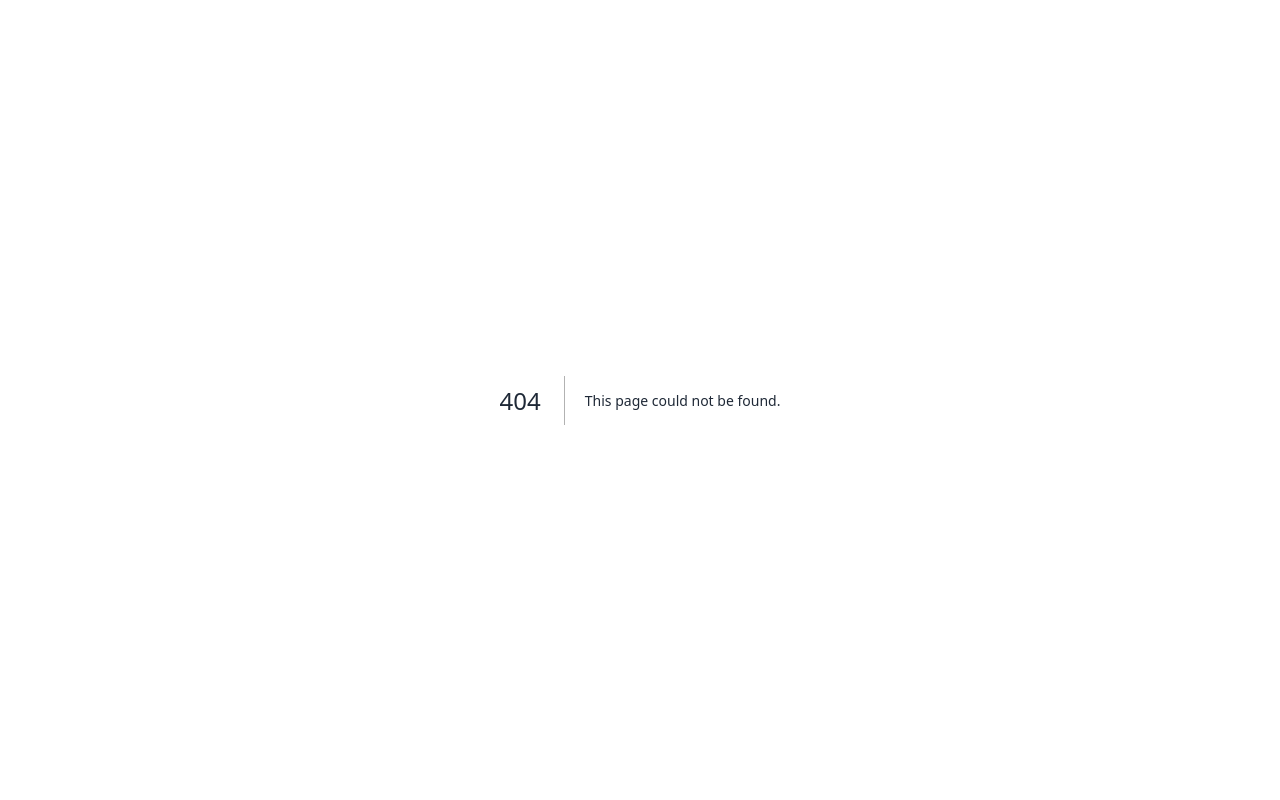
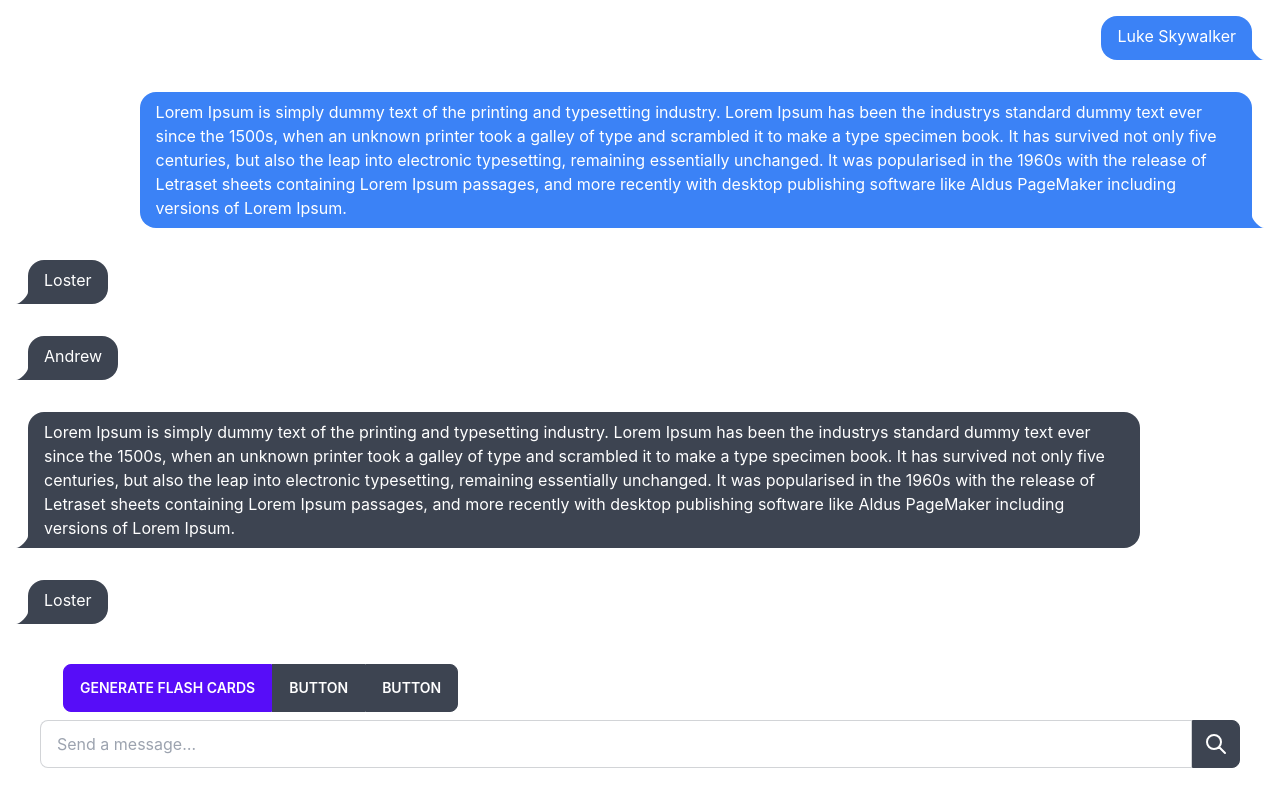
Before and after one commit to nathan-gage/StudySavantFrontend, a Next.js app in the folder embedded-client/: page /generate in a window 1280 px wide. Before the commit this address had no page. Shown: the top 800 px of the page. Built offline with nearby package versions, Linux system fonts and the light colour scheme.

Commit message:
add button group

```diff
--- /dev/null
+++ b/embedded-client/app/generate/page.tsx
@@ -0,0 +1,137 @@
+import Image from 'next/image'
+import { Inter } from 'next/font/google'
+
+const inter = Inter({ subsets: ['latin'] })
+
+const data = [
+  {
+    role: 'user',
+    message: 'Luke Skywalker',
+  },
+  {
+    role: 'user',
+    message:
+      'Lorem Ipsum is simply dummy text of the printing and typesetting industry. Lorem Ipsum has been the industrys standard dummy text ever since the 1500s, when an unknown printer took a galley of type and scrambled it to make a type specimen book. It has survived not only five centuries, but also the leap into electronic typesetting, remaining essentially unchanged. It was popularised in the 1960s with the release of Letraset sheets containing Lorem Ipsum passages, and more recently with desktop publishing software like Aldus PageMaker including versions of Lorem Ipsum.',
+  },
+  {
+    role: 'assistant',
+    message: 'Loster',
+  },
+  {
+    role: 'assistant',
+    message: 'Andrew',
+  },
+  {
+    role: 'assistant',
+    message:
+      'Lorem Ipsum is simply dummy text of the printing and typesetting industry. Lorem Ipsum has been the industrys standard dummy text ever since the 1500s, when an unknown printer took a galley of type and scrambled it to make a type specimen book. It has survived not only five centuries, but also the leap into electronic typesetting, remaining essentially unchanged. It was popularised in the 1960s with the release of Letraset sheets containing Lorem Ipsum passages, and more recently with desktop publishing software like Aldus PageMaker including versions of Lorem Ipsum.',
+  },
+  {
+    role: 'assistant',
+    message: 'Loster',
+  },
+  {
+    role: 'assistant',
+    message: 'Loster',
+  },
+  {
+    role: 'user',
+    message: 'Luke Skywalker',
+  },
+  {
+    role: 'user',
+    message:
+      'Lorem Ipsum is simply dummy text of the printing and typesetting industry. Lorem Ipsum has been the industrys standard dummy text ever since the 1500s, when an unknown printer took a galley of type and scrambled it to make a type specimen book. It has survived not only five centuries, but also the leap into electronic typesetting, remaining essentially unchanged. It was popularised in the 1960s with the release of Letraset sheets containing Lorem Ipsum passages, and more recently with desktop publishing software like Aldus PageMaker including versions of Lorem Ipsum.',
+  },
+  {
+    role: 'assistant',
+    message: 'Loster',
+  },
+  {
+    role: 'assistant',
+    message: 'Andrew',
+  },
+  {
+    role: 'assistant',
+    message:
+      'Lorem Ipsum is simply dummy text of the printing and typesetting industry. Lorem Ipsum has been the industrys standard dummy text ever since the 1500s, when an unknown printer took a galley of type and scrambled it to make a type specimen book. It has survived not only five centuries, but also the leap into electronic typesetting, remaining essentially unchanged. It was popularised in the 1960s with the release of Letraset sheets containing Lorem Ipsum passages, and more recently with desktop publishing software like Aldus PageMaker including versions of Lorem Ipsum.',
+  },
+  {
+    role: 'assistant',
+    message: 'Loster',
+  },
+  {
+    role: 'assistant',
+    message: 'Loster',
+  },
+]
+
+export default function Home() {
+  return (
+    <main className='flex flex-col bg-white mb-8 relative'>
+      {data.map((item, index) => {
+        return (
+          <div
+            key={index}
+            className={`chat ${
+              item.role === 'user' ? 'chat-end' : 'chat-start'
+            }  p-4`}
+          >
+            {/* <div className='chat-image avatar bg-neutral rounded-md'>
+              <svg
+                xmlns='http://www.w3.org/2000/svg'
+                height='48'
+                viewBox='0 96 960 960'
+                width='48'
+                className='flex p-1 items-center justify-center fill-white	'
+                // fill='currentColor'
+              >
+                <path d='M385 936q-51 0-86.5-38T258 812q-59-5-98.5-49.5T120 654q0-22 5.5-42.5T142 572q-11-18-16.5-38t-5.5-43q0-60 41.5-103t98.5-50q2-51 38.5-86.5T386 216q29 0 51.5 10.5T480 257q20-20 42-30.5t51-10.5q50 0 86 35.5t39 86.5q58 5 100 48.5T840 491q0 23-6 43.5T817 573q11 20 17 42t6 43q0 64-39.5 106.5T702 812q-5 48-41 86t-86 38q-30 0-52-10t-43-30q-21 20-43 30t-52 10Zm125-600v480q0 25 19.5 42.5T576 876q26 0 45-23t21-47q-23-8-43-21.5T565 751q-8-11-6-22.5t13-19.5q11-8 22.5-6t19.5 13q13 18 32 27.5t42 9.5q38 0 65-26t27-69q0-9-2-18.5t-4-19.5q-18 13-39.5 19.5T690 646q-13 0-21.5-8.5T660 616q0-13 8.5-21.5T690 586q38 0 64-28t26-67q0-38-28-65t-64-29q-10 24-28.5 42.5T617 467q-12 5-23-.5T579 449q-4-12 1-23.5t17-15.5q18-6 29.5-24t11.5-41q0-29-19-49t-45-20q-26 0-45 17.5T510 336Zm-60 480V336q0-25-18.5-42.5T386 276q-26 0-45.5 20T321 345q0 23 11 40.5t29 23.5q12 4 17.5 15.5T380 447q-5 12-16.5 18t-23.5 1q-24-8-42-26.5T270 397q-35 3-62.5 29.5T180 491q0 39 26 67t64 28q13 0 21.5 8.5T300 616q0 13-8.5 21.5T270 646q-23 0-44.5-7T186 620q-3 8-4.5 17t-1.5 18q0 43 26.5 70.5T271 753q22 0 41.5-10t32.5-27q8-10 20-12.5t22 5.5q10 8 12.5 20t-5.5 22q-14 20-33.5 33.5T318 806q2 24 21 47t46 23q27 0 46-17.5t19-42.5Zm30-240Z' />
+              </svg>
+            </div> */}
+            <div
+              className={`chat-bubble ${
+                item.role === 'assistant' ? '' : 'bg-blue-500'
+              }`}
+            >
+              {item.message}
+            </div>
+          </div>
+        )
+      })}
+
+      <div className='flex flex-col items-center justify-center fixed bottom-0 w-full bg-white p-8'>
+        <div className='btn-group m-2 w-[90vw]'>
+          <button className='btn btn-active'>Generate Flash Cards</button>
+          <button className='btn'>Button</button>
+          <button className='btn'>Button</button>
+        </div>
+        <div className='form-control'>
+          <div className='input-group'>
+            <input
+              type='text'
+              placeholder='Send a message…'
+              className='input input-bordered w-[90vw]'
+            />
+            <button className='btn btn-square'>
+              <svg
+                xmlns='http://www.w3.org/2000/svg'
+                className='h-6 w-6'
+                fill='none'
+                viewBox='0 0 24 24'
+                stroke='currentColor'
+              >
+                <path
+                  strokeLinecap='round'
+                  strokeLinejoin='round'
+                  strokeWidth='2'
+                  d='M21 21l-6-6m2-5a7 7 0 11-14 0 7 7 0 0114 0z'
+                />
+              </svg>
+            </button>
+          </div>
+        </div>
+      </div>
+    </main>
+  )
+}
```
